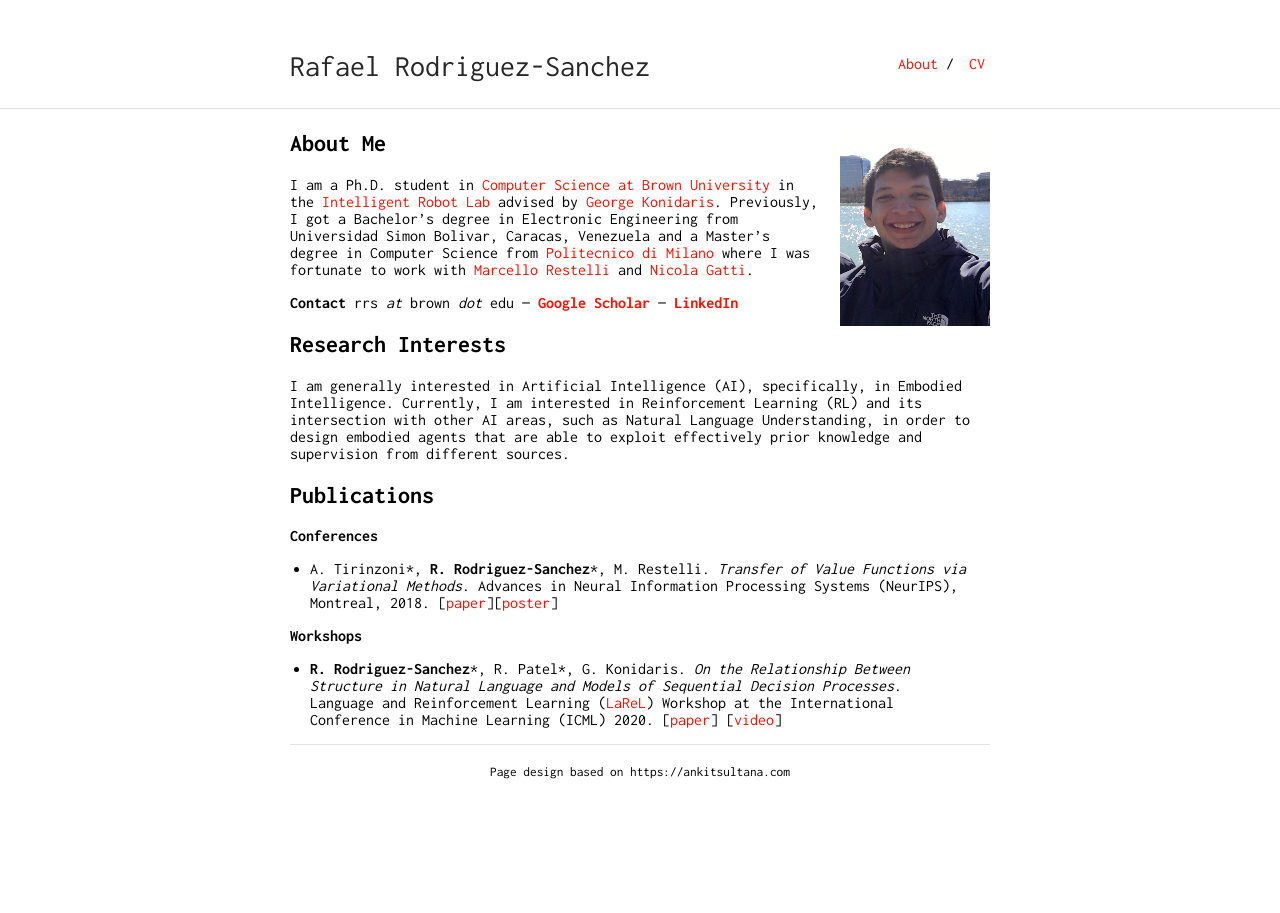
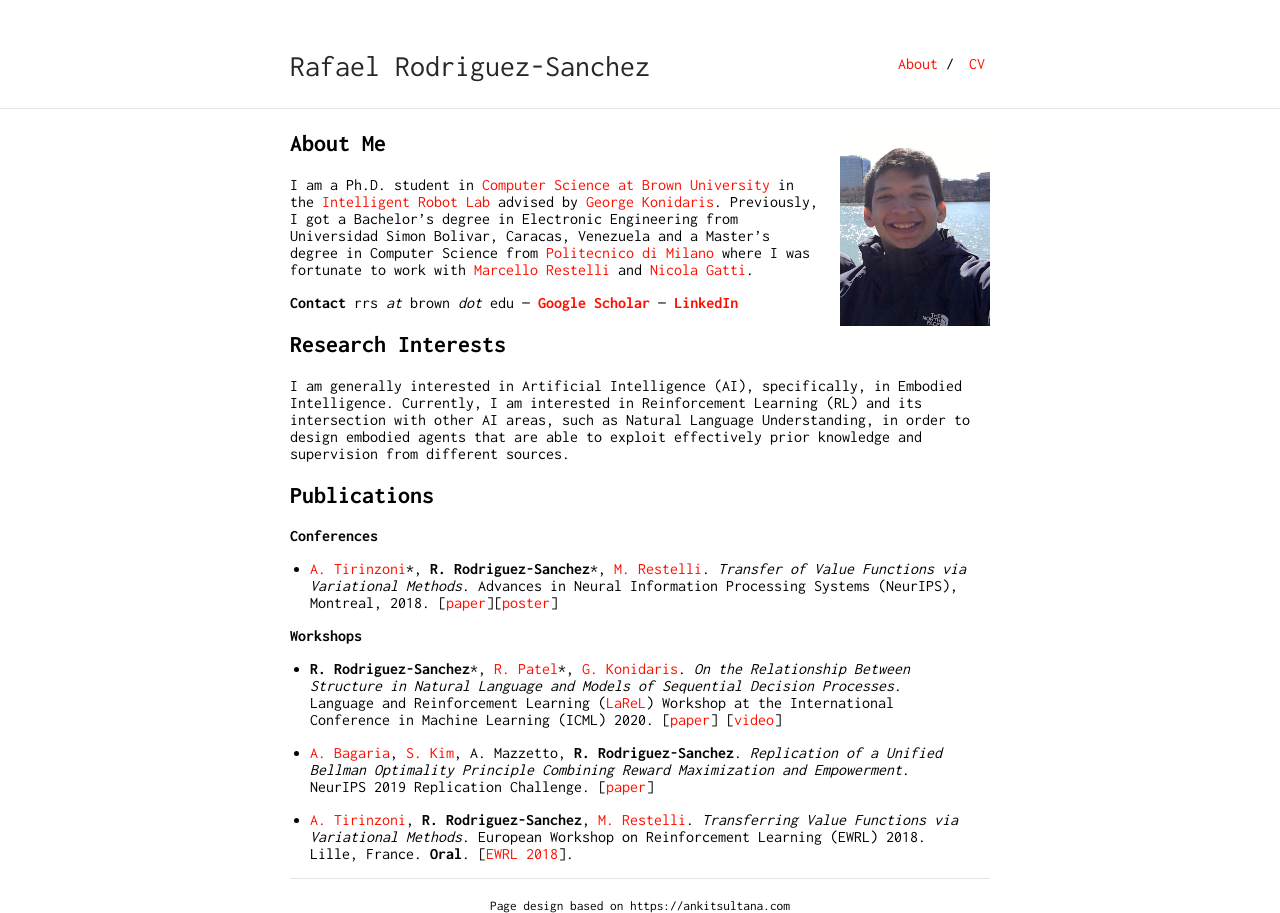
Before and after one commit to rafarodsa/rafarodsa.github.io, a Jekyll site: the page built from index.md, in a window 1280 px wide. Built offline with Jekyll 4.4.1, drawn with Linux system fonts in a browser that asks for light colours; our own code applies the rules of GitHub Pages for plain Markdown files.

Commit message:
updated workshops info

```diff
--- a/index.md
+++ b/index.md
@@ -18,9 +18,13 @@ I am generally interested in Artificial Intelligence (AI), specifically, in Embo
 
 **Conferences**
 
-- A. Tirinzoni\*, **R. Rodriguez-Sanchez**\*, M. Restelli. *Transfer of Value Functions via Variational Methods*. Advances in Neural Information Processing Systems (NeurIPS), Montreal, 2018. [[paper](/tirinzoni2018transfer.pdf)][[poster](/nips2018_poster_transfer.pdf)]
+- [A. Tirinzoni](https://andreatirinzoni.github.io)\*, **R. Rodriguez-Sanchez**\*, [M. Restelli](https://restelli.faculty.polimi.it/MyWebSite/index.shtml). *Transfer of Value Functions via Variational Methods*. Advances in Neural Information Processing Systems (NeurIPS), Montreal, 2018. [[paper](/tirinzoni2018transfer.pdf)][[poster](/nips2018_poster_transfer.pdf)]
 
 **Workshops**
 
-- **R. Rodriguez-Sanchez**\*, R. Patel\*, G. Konidaris. *On the Relationship Between Structure in Natural Language and Models of Sequential Decision Processes*. Language and Reinforcement Learning ([LaReL](https://larel-ws.github.io/accepted-papers/)) Workshop at the International Conference in Machine Learning (ICML) 2020.
+- **R. Rodriguez-Sanchez**\*, [R. Patel](http://cs.brown.edu/people/rpatel59/)\*, [G. Konidaris](http://cs.brown.edu/people/gdk/). *On the Relationship Between Structure in Natural Language and Models of Sequential Decision Processes*. Language and Reinforcement Learning ([LaReL](https://larel-ws.github.io/accepted-papers/)) Workshop at the International Conference in Machine Learning (ICML) 2020.
 [[paper](/on_the_relationship_between_structure_in_natural_language_and_models_of_sequential_decision_processes.pdf)] [[video](https://www.youtube.com/watch?v=a3JJo_cvzpE&feature=emb_logo)]
+
+- [A. Bagaria](https://abagaria.github.io), [S. Kim](https://seungchan-kim.github.io), A. Mazzetto, **R. Rodriguez-Sanchez**. *Replication of a Unified Bellman Optimality Principle Combining Reward Maximization and Empowerment*. NeurIPS 2019 Replication Challenge. [[paper](https://openreview.net/pdf?id=B1grPT9GTH)]
+
+- [A. Tirinzoni](https://andreatirinzoni.github.io), **R. Rodriguez-Sanchez**, [M. Restelli](https://restelli.faculty.polimi.it/MyWebSite/index.shtml). *Transferring Value Functions via Variational Methods*. European Workshop on Reinforcement Learning (EWRL) 2018. Lille, France. **Oral**. [[EWRL 2018](https://ewrl.wordpress.com/past-ewrl/ewrl14-2018/)].
```
Also changed, not shown: 1 other file.
